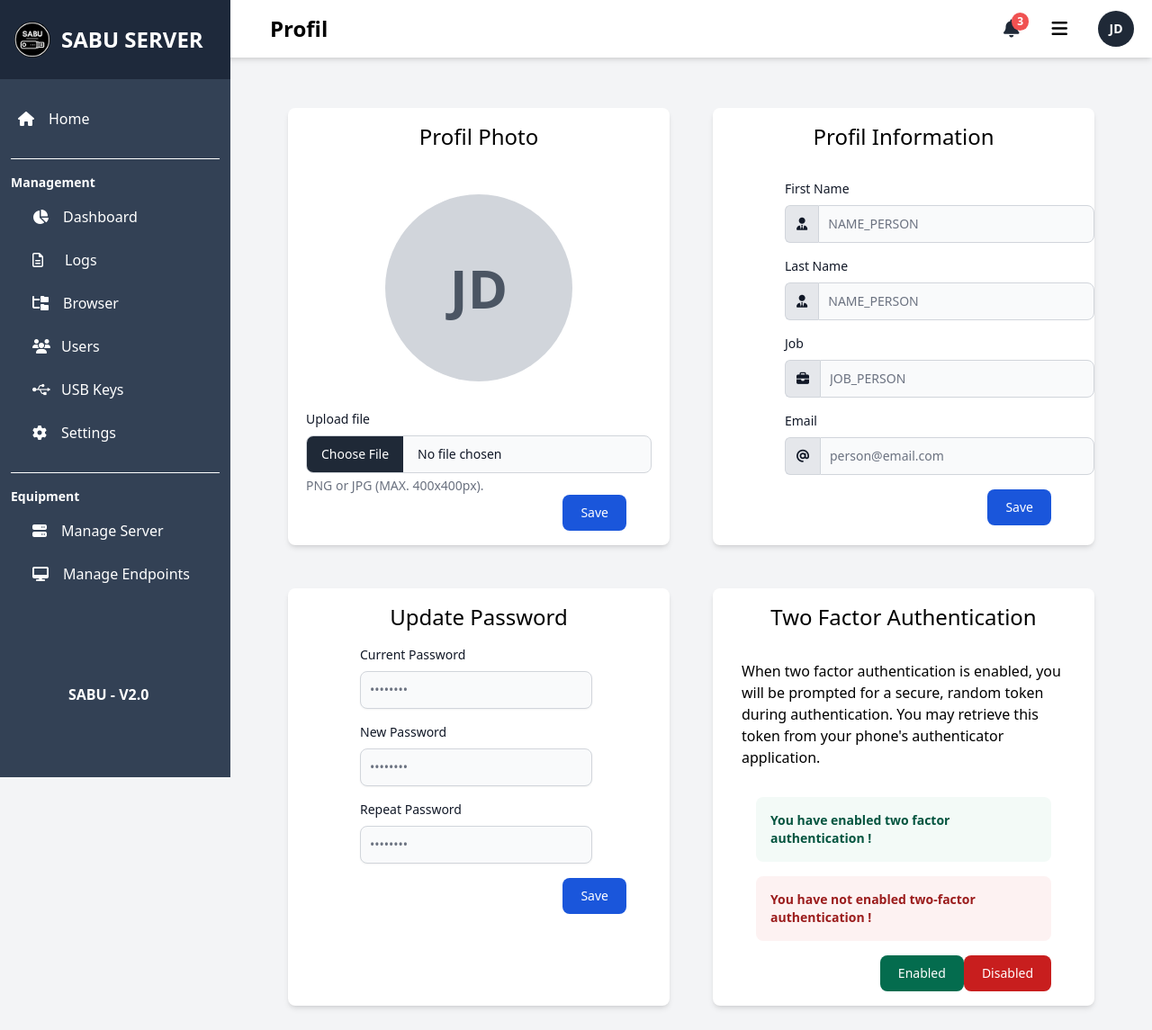
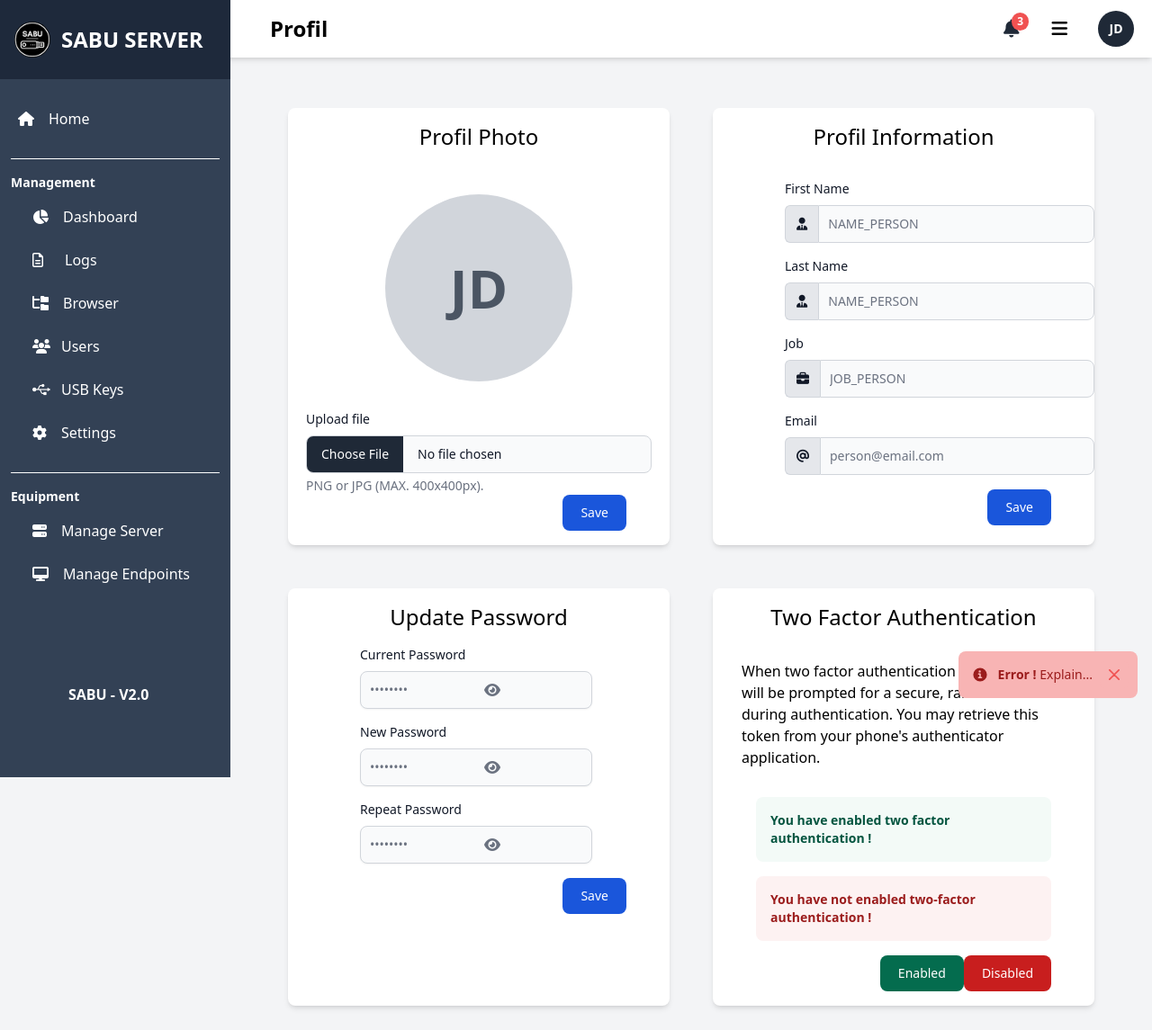
Before and after one commit to sabu-ws/server, a Python web app: template core/gui/templates/profil-settings.html in a window 1280 px wide. Shown: the top 1145 px of the page at 90% size. Run offline with Jinja, Linux system fonts and the light colour scheme; the template is opened without the code that fills it, so the values that code supplies are empty; style sheets or scripts are compiled from the project's sources; some libraries are stand-ins or nearby versions.

Commit message:
add output error and show password js

```diff
--- a/core/gui/templates/profil-settings.html
+++ b/core/gui/templates/profil-settings.html
@@ -371,15 +371,36 @@
                         <form>
                             <div class="mb-4 ml-20">
                                 <label for="currentPassword" class="block mb-2 text-sm font-medium text-gray-900 dark:text-white">Current Password</label>
+                                <div class="relative">
                                     <input type="password" id="currentPassword" class="shadow-sm bg-gray-50 border border-gray-300 text-gray-900 text-sm rounded-lg focus:ring-blue-500 focus:border-blue-500 block w-9/12 p-2.5 dark:bg-gray-700 dark:border-gray-600 dark:placeholder-gray-400 dark:text-white dark:focus:ring-blue-500 dark:focus:border-blue-500 dark:shadow-sm-light" placeholder="••••••••" required>
+                                    <button id="toggleButtonCurrentPassword" type="button" class="absolute inset-y-0 right-44 px-3 py-2 bg-transparent">
+                                        <div class="text-gray-500">
+                                          <i id="toggleButtonCurrentPassword" class="fa-solid fa-eye"></i>
+                                        </div>
+                                    </button>
+                                </div>
                             </div>
                             <div class="mb-4 ml-20">
                                 <label for="newPassword" class="block mb-2 text-sm font-medium text-gray-900 dark:text-white">New Password</label>
+                                <div class="relative">
                                     <input type="password" id="newPassword" class="shadow-sm bg-gray-50 border border-gray-300 text-gray-900 text-sm rounded-lg focus:ring-blue-500 focus:border-blue-500 block w-9/12 p-2.5 dark:bg-gray-700 dark:border-gray-600 dark:placeholder-gray-400 dark:text-white dark:focus:ring-blue-500 dark:focus:border-blue-500 dark:shadow-sm-light" placeholder="••••••••" required>
+                                    <button id="toggleButtonNewPassword" type="button" class="absolute inset-y-0 right-44 px-3 py-2 bg-transparent">
+                                        <div class="text-gray-500">
+                                          <i id="toggleButtonNewPassword" class="fa-solid fa-eye"></i>
+                                        </div>
+                                    </button>
+                                </div>
                             </div>
                             <div class="mb-4 ml-20">
-                                <label for="repeatPassword" class="block mb-2 text-sm font-medium text-gray-900 dark:text-white">Repeat Password</label>
-                                <input type="password" id="repeatPassword" class="shadow-sm bg-gray-50 border border-gray-300 text-gray-900 text-sm rounded-lg focus:ring-blue-500 focus:border-blue-500 block w-9/12 p-2.5 dark:bg-gray-700 dark:border-gray-600 dark:placeholder-gray-400 dark:text-white dark:focus:ring-blue-500 dark:focus:border-blue-500 dark:shadow-sm-light" placeholder="••••••••" required>
+                                <label for="RepeatNewPassword" class="block mb-2 text-sm font-medium text-gray-900 dark:text-white">Repeat Password</label>
+                                <div class="relative">
+                                    <input type="password" id="RepeatNewPassword" class="shadow-sm bg-gray-50 border border-gray-300 text-gray-900 text-sm rounded-lg focus:ring-blue-500 focus:border-blue-500 block w-9/12 p-2.5 dark:bg-gray-700 dark:border-gray-600 dark:placeholder-gray-400 dark:text-white dark:focus:ring-blue-500 dark:focus:border-blue-500 dark:shadow-sm-light" placeholder="••••••••" required>
+                                    <button id="toggleButtonRepeatNewPassword" type="button" class="absolute inset-y-0 right-44 px-3 py-2 bg-transparent">
+                                        <div class="text-gray-500">
+                                          <i id="toggleButtonRepeatNewPassword" class="fa-solid fa-eye"></i>
+                                        </div>
+                                    </button>
+                                </div>
                             </div>
                         </form>
                     </div>
@@ -408,35 +429,72 @@
         </div>
     </div>
 
-    <!-- MODAL ERROR -->
-    <div id="errorModal" tabindex="-1" aria-hidden="true" class="fixed top-0 left-0 right-0 z-50 hidden w-full p-4 overflow-x-hidden overflow-y-auto md:inset-0 h-[calc(100%-1rem)] max-h-full">
-        <div class="relative w-full max-w-2xl max-h-full">
-            <!-- Modal content -->
-            <div class="relative bg-white rounded-lg shadow dark:bg-gray-700">
-                <!-- Modal header -->
-                <div class="flex items-start justify-between p-4 border-b rounded-t dark:border-gray-600">
-                    <h3 class="text-xl font-semibold text-gray-900 dark:text-white">
-                        Error
-                    </h3>
-                    <button type="button" class="text-gray-400 bg-transparent hover:bg-gray-200 hover:text-gray-900 rounded-lg text-sm w-8 h-8 ml-auto inline-flex justify-center items-center dark:hover:bg-gray-600 dark:hover:text-white" data-modal-hide="errorModal">
+    <!-- ALERTS -->
+    <div class="flex justify-end m-auto fixed right-4 bottom-2">
+        <div id="error-alert" class="flex items-center p-4 mb-4 text-red-800 rounded-lg bg-red-300 dark:bg-gray-800 dark:text-red-400" role="alert">
+            <svg class="flex-shrink-0 w-4 h-4" aria-hidden="true" xmlns="http://www.w3.org/2000/svg" fill="currentColor" viewBox="0 0 20 20">
+              <path d="M10 .5a9.5 9.5 0 1 0 9.5 9.5A9.51 9.51 0 0 0 10 .5ZM9.5 4a1.5 1.5 0 1 1 0 3 1.5 1.5 0 0 1 0-3ZM12 15H8a1 1 0 0 1 0-2h1v-3H8a1 1 0 0 1 0-2h2a1 1 0 0 1 1 1v4h1a1 1 0 0 1 0 2Z"/>
+            </svg>
+            <span class="sr-only">Info</span>
+            <div class="ml-3 mr-2 text-sm font-medium">
+              <span class="font-bold">Error !</span> Explain...
+            </div>
+              <button type="button" class="ml-auto -mx-1.5 -my-1.5 bg-red-300 text-red-500 rounded-lg focus:ring-2 focus:ring-red-400 p-1.5 hover:bg-red-200 inline-flex items-center justify-center h-8 w-8 dark:bg-gray-800 dark:text-red-400 dark:hover:bg-gray-700" data-dismiss-target="#error-alert" aria-label="Close">
+                <span class="sr-only">Close</span>
                 <svg class="w-3 h-3" aria-hidden="true" xmlns="http://www.w3.org/2000/svg" fill="none" viewBox="0 0 14 14">
                   <path stroke="currentColor" stroke-linecap="round" stroke-linejoin="round" stroke-width="2" d="m1 1 6 6m0 0 6 6M7 7l6-6M7 7l-6 6"/>
                 </svg>
-                        <span class="sr-only">Close modal</span>
             </button>
-                </div>
-                <!-- Modal body -->
-                <div class="p-6 space-y-6">
-                    <div class="flex justify-center p-4 mt-4 mb-2 text-sm text-red-800 rounded-lg bg-red-50 dark:bg-gray-800 dark:text-red-400" role="alert">
-                        <span class="font-bold">Error !</span>
-                    </div>
-                </div>
-            </div>
           </div>
     </div>
 
 
     <!-- import flowbite lib js -->
     <script src="../static/node_modules/flowbite/dist/flowbite.min.js"></script>
+
+    <!-- js view mdp -->
+    <script>
+        const toggleButtonCurrentPassword = document.getElementById('toggleButtonCurrentPassword');
+        const toggleButtonNewPassword = document.getElementById('toggleButtonNewPassword');
+        const toggleButtonRepeatNewPassword = document.getElementById('toggleButtonRepeatNewPassword');
+        const currentPassword = document.getElementById('currentPassword');
+        const newPassword = document.getElementById('newPassword');
+        const RepeatNewPassword = document.getElementById('RepeatNewPassword');
+
+
+        toggleButtonCurrentPassword.addEventListener('click', function() {
+            if (currentPassword.type === 'password') {
+                currentPassword.type = 'text';
+            document.getElementById("toggleButtonCurrentPassword").classList.remove("fa-eye");
+            document.getElementById("toggleButtonCurrentPassword").classList.add("fa-eye-slash");
+            } else {
+                currentPassword.type = 'password';
+            document.getElementById("toggleButtonCurrentPassword").classList.remove("fa-eye-slash");
+            document.getElementById("toggleButtonCurrentPassword").classList.add("fa-eye");
+            }
+        });
+        toggleButtonNewPassword.addEventListener('click', function() {
+            if (newPassword.type === 'password') {
+                newPassword.type = 'text';
+            document.getElementById("toggleButtonNewPassword").classList.remove("fa-eye");
+            document.getElementById("toggleButtonNewPassword").classList.add("fa-eye-slash");
+            } else {
+                newPassword.type = 'password';
+            document.getElementById("toggleButtonNewPassword").classList.remove("fa-eye-slash");
+            document.getElementById("toggleButtonNewPassword").classList.add("fa-eye");
+            }
+        });
+        toggleButtonRepeatNewPassword.addEventListener('click', function() {
+            if (RepeatNewPassword.type === 'password') {
+                RepeatNewPassword.type = 'text';
+            document.getElementById("toggleButtonRepeatNewPassword").classList.remove("fa-eye");
+            document.getElementById("toggleButtonRepeatNewPassword").classList.add("fa-eye-slash");
+            } else {
+                RepeatNewPassword.type = 'password';
+            document.getElementById("toggleButtonRepeatNewPassword").classList.remove("fa-eye-slash");
+            document.getElementById("toggleButtonRepeatNewPassword").classList.add("fa-eye");
+            }
+        });
+    </script>
 </body>
 </html>
```
Lines whose indentation alone changed are shown as unchanged.
